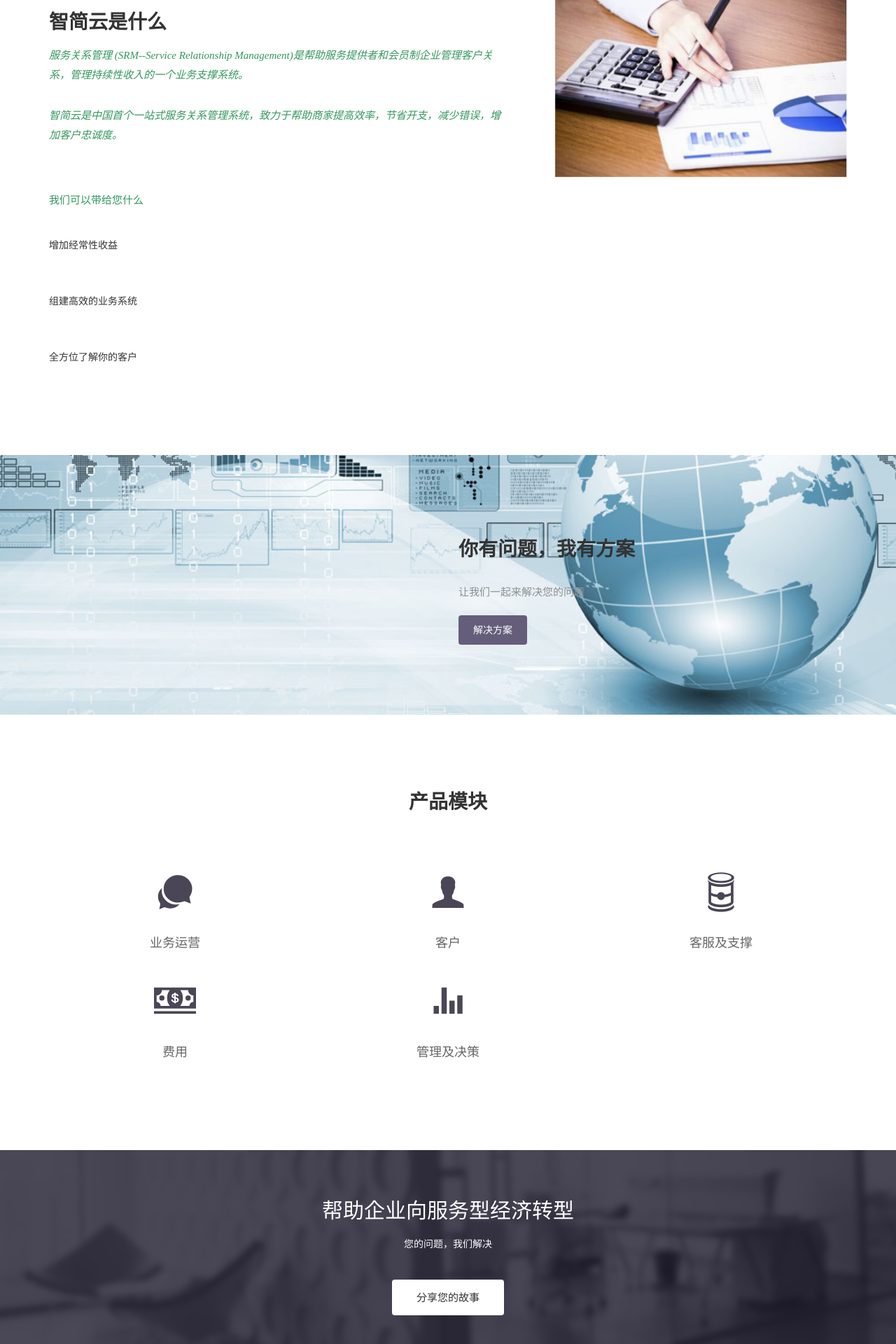
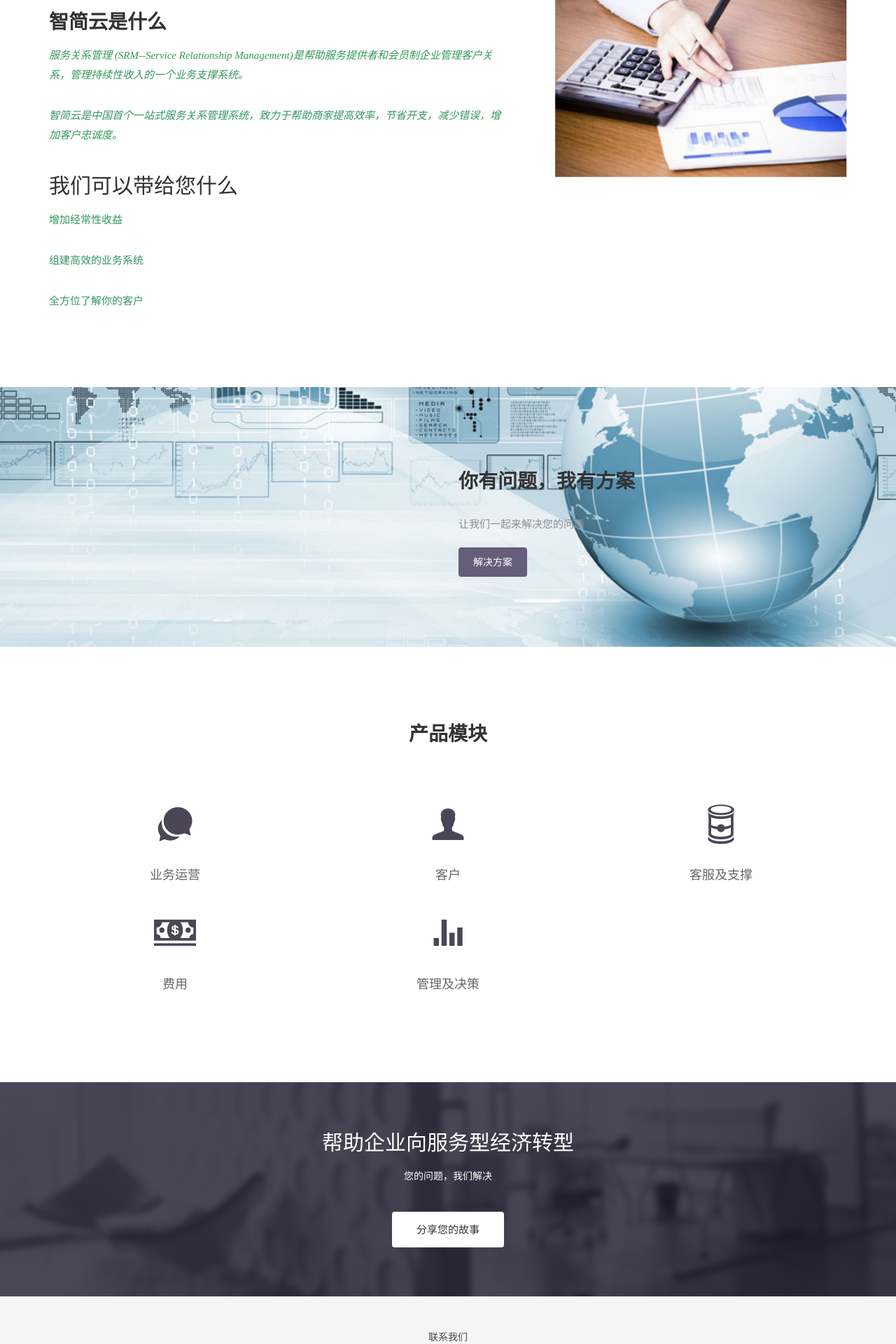
Before and after one commit to dreampivot/slipscloud.github.io, a Jekyll site: the page built from index.html, in a window 1280 px wide. Shown: the part 875-2795 px from the top of the page at 70% size. Built offline with Jekyll 4.4.1, drawn with Linux system fonts in a browser that asks for light colours; some web fonts are replaced.

Commit message:
Update index.html

```diff
--- a/index.html
+++ b/index.html
@@ -28,15 +28,14 @@ permalink: /
             <p>服务关系管理 (SRM--Service Relationship Management)是帮助服务提供者和会员制企业管理客户关系，管理持续性收入的一个业务支撑系统。</p>
             <p>智简云是中国首个一站式服务关系管理系统，致力于帮助商家提高效率，节省开支，减少错误，增加客户忠诚度。</p>
           </div>
-          <h2><p>我们可以带给您什么</p></h2>
+          <h2>我们可以带给您什么</h2>
 
-          <ul>
 
-    <p><li>增加经常性收益</li></p>
-    <p><li>组建高效的业务系统</li></p>
-    <p><li>全方位了解你的客户</li></p>
+    <p>增加经常性收益</p>
+    <p>组建高效的业务系统</p>
+    <p>全方位了解你的客户</p>
 
-      </ul>
+
 
         </div>
       </div><!-- .col-md-7 close -->
```
